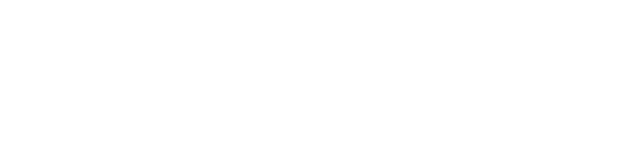
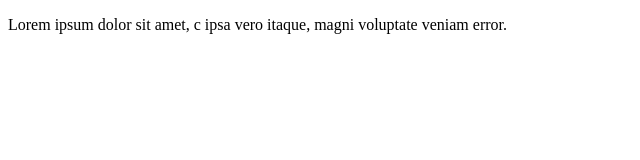
Before and after one commit to Franckkoukougnon/tuto-git, a plain HTML site: page index.html in a window 1280 px wide. Shown: the whole page, without its empty margins (0-640 px from the left). Drawn offline with Linux system fonts and the light colour scheme.

Commit message:
changement des fihiers html et css

```diff
--- a/index.html
+++ b/index.html
@@ -4,6 +4,7 @@
     <meta charset="UTF-8">
     <meta name="viewport" content="width=device-width, initial-scale=1.0">
     <title>Document</title>
+    <p>Lorem ipsum dolor sit amet, c ipsa vero itaque, magni voluptate veniam error.</p>
 </head>
 <body>
 
--- /dev/null
+++ b/style.css
@@ -0,0 +1,3 @@
+* {
+    background: yellow;
+}
```
